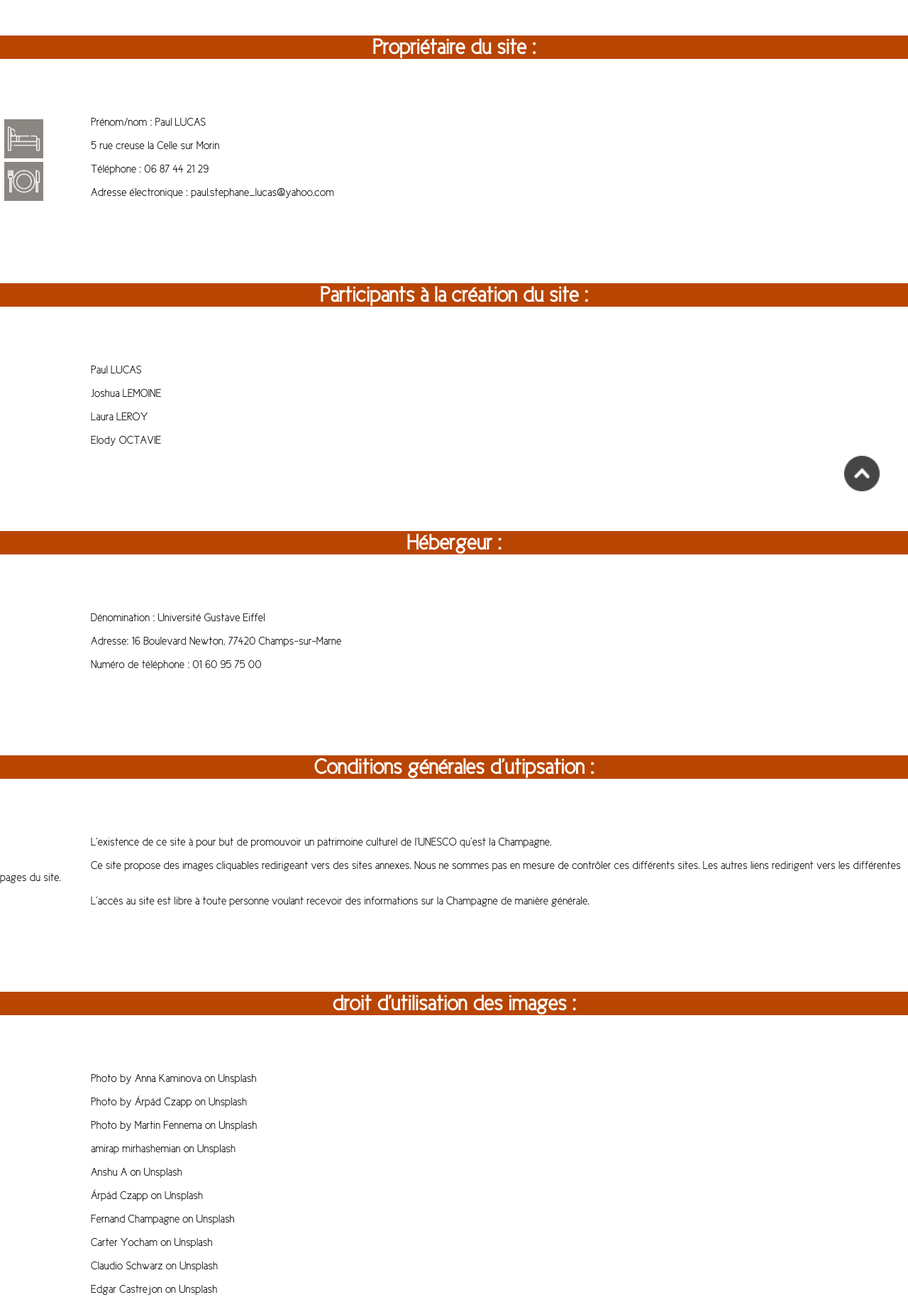
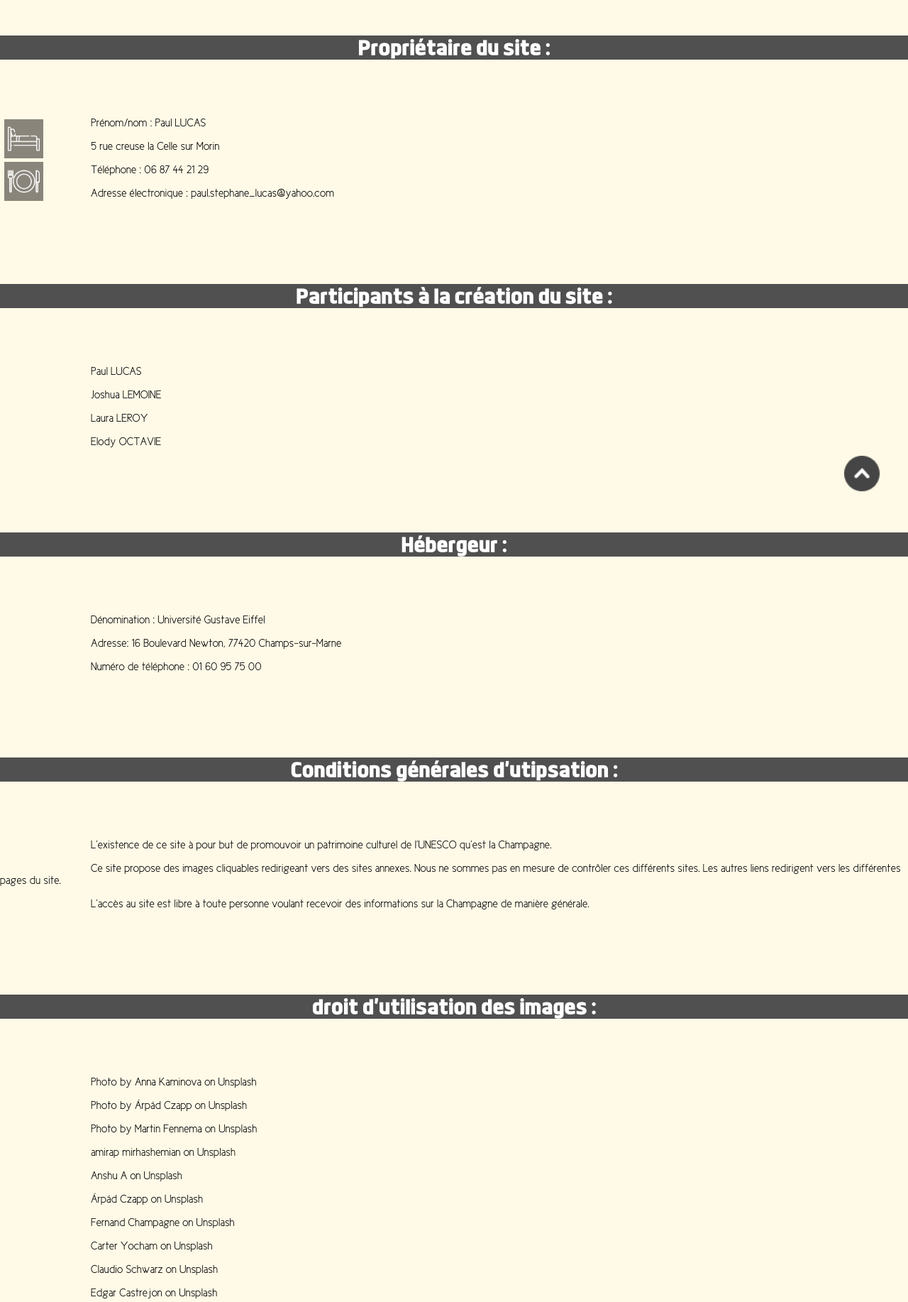
Before and after one commit to Caraidas/Champagne-Unesco, a PHP site: page /pages_php/mentionLegale.php in a window 1280 px wide. Shown: the part 88-1922 px from the top of the page at 71% size. Run offline with PHP 8.4, Linux system fonts and the light colour scheme; some libraries are stand-ins or nearby versions.

Commit message:
css legacy rapid

```diff
--- a/css/style-legacy.css
+++ b/css/style-legacy.css
@@ -1,6 +1,6 @@
 body{
     margin:0;
-    background-color: white;
+    background-color: #fffae7;
     scrollbar-width: thin;
     scrollbar-color:#505050 #9c9c9c;
 
@@ -28,8 +28,8 @@ article h1 {
     text-align: center;
     color: white;
     font-size: 30px;
-    font-family: Cicle;
-    background-color: #b94503;
+    font-family: Dyno;
+    background-color: #505050;
     margin-bottom: 10vh;
     margin-top: 15vh;
   }
```
